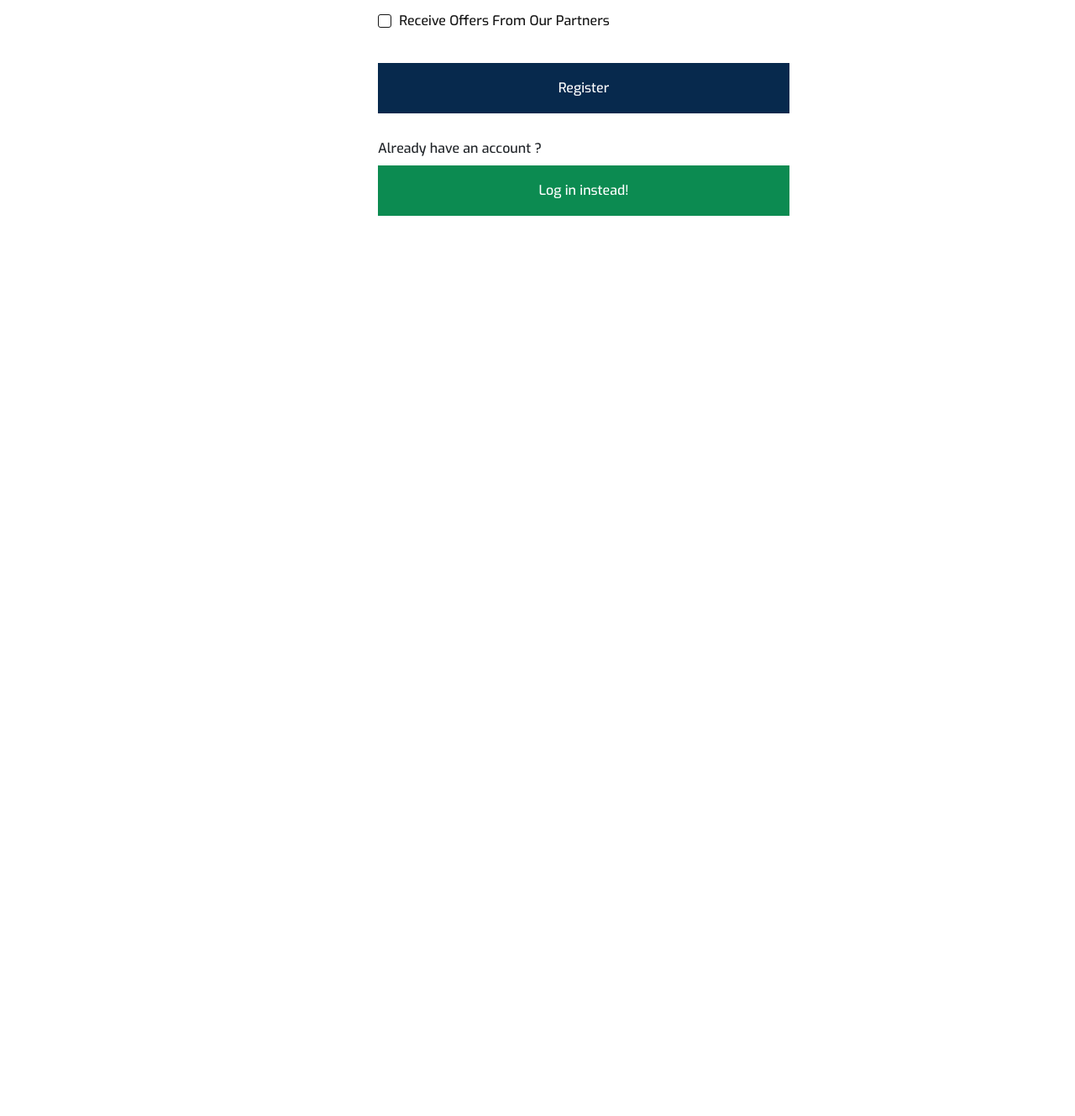
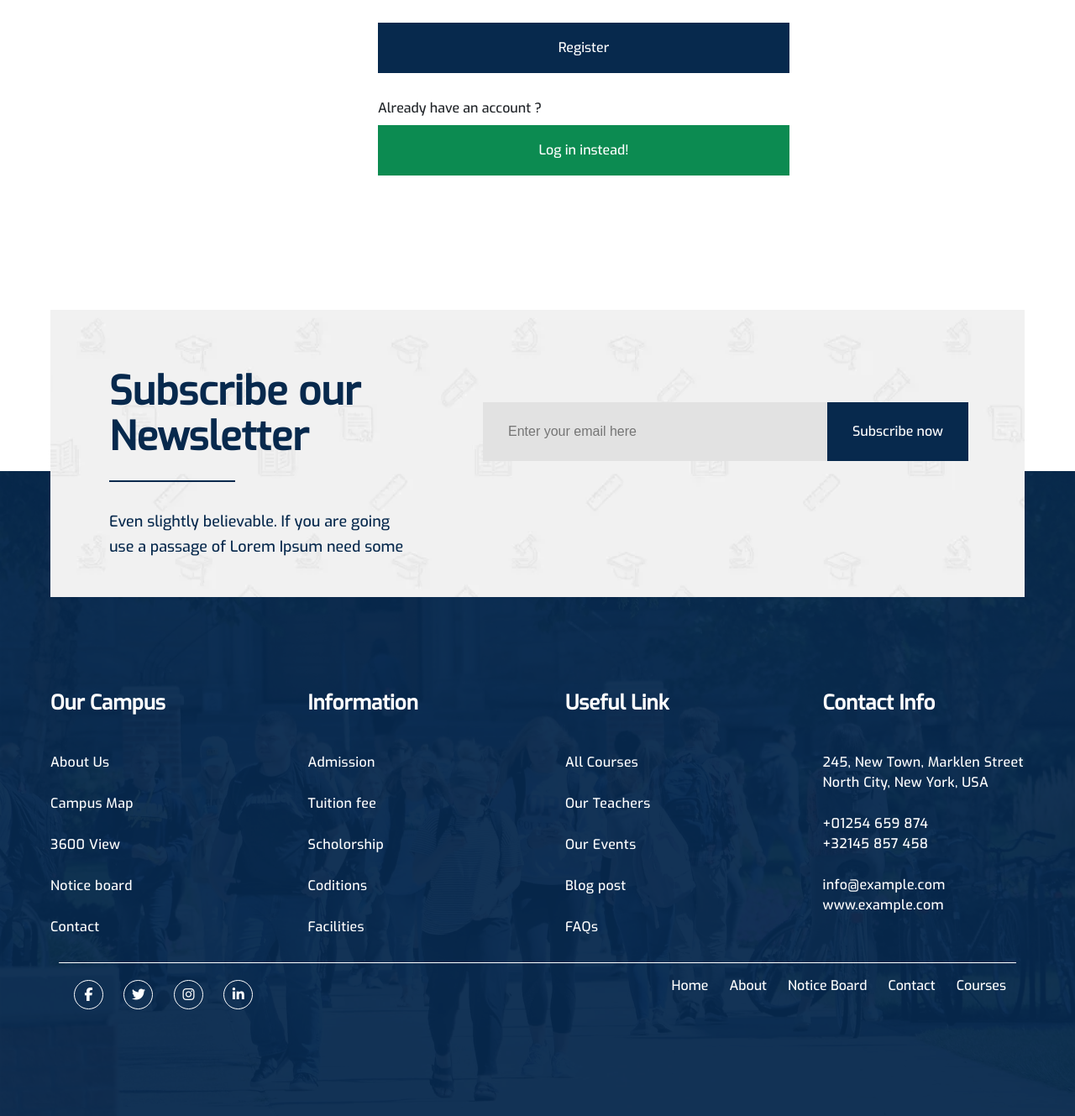
Before and after one commit to Santosh-ai-star/consultancywebsite, a plain HTML site: page register.html in a window 1280 px wide. Shown: the part 1471-2800 px from the top of the page at 84% size. Before the commit the page ends 1728 px from the top, so only its background shows below. Drawn offline with nearby package versions, Linux system fonts and the light colour scheme.

Commit message:
register

```diff
--- a/register.html
+++ b/register.html
@@ -156,7 +156,7 @@
                         <div class="single-form">
                             <label for="pass">Password *</label>
                             <input type="password" id="pass">
-                        </div>git remote add origin https://github.com/Santosh-ai-star/consultancywebsite.git
+                        </div>
                         <div class="single-form">
                             <label for="pass2"> Confrim Password *</label>
                             <input type="password" id="pass2">
@@ -179,6 +179,151 @@
                             <a href="register.html" class="main-btn main-btn-2">Log in instead!</a>
                         </div>
                     </form>
+                </div>
+            </div>
+        </div>
+    </section>
+    <section class="newsletter-area">
+        <div class="container-5">
+            <div class="newsletter-wrapper bg_cover">
+                <div class="newsletter-content">
+                    <h2 class="title">Subscribe our Newsletter</h2>
+                    <span class="line"></span>
+                    <p>Even slightly believable. If you are going use a passage of Lorem Ipsum need some</p>
+
+                </div>
+                <div class="newsletter-form ">
+                    <form action="index.html">
+                        <input type="text" placeholder="Enter your email here">
+                        <button class="main-btn">
+                            Subscribe now
+                        </button>
+                    </form>
+                </div>
+            </div>
+        </div>
+    </section>
+    <section class="footer-area bg_cover" style="background-image: url(image/counter-bg.webp);">
+        <div class="footer-widget">
+            <div class="container-5">
+                <div class="footer-link">
+                    <h4 class="footer-title">Our Campus</h4>
+                    <ul class="link-list">
+                        <li><a href="">About Us</a></li>
+                        <li><a href="">Campus Map</a></li>
+                        <li><a href="">3600 View</a></li>
+                        <li><a href="">Notice board</a></li>
+                        <li><a href="">Contact</a></li>
+                    </ul>
+                </div>
+                <div class="footer-link">
+                    <h4 class="footer-title">Information</h4>
+                    <ul class="link-list">
+                        <li><a href="">Admission</a></li>
+                        <li><a href="">Tuition fee</a></li>
+                        <li><a href="">Scholorship</a></li>
+                        <li><a href="">Coditions</a></li>
+                        <li><a href="">Facilities</a></li>
+                    </ul>
+                </div>
+                <div class="footer-link">
+                    <h4 class="footer-title">Useful Link</h4>
+                    <ul class="link-list">
+                        <li><a href="https://www.w3schools.com/">All Courses</a></li>
+                        <li><a href="">Our Teachers</a></li>
+                        <li><a href="">Our Events</a></li>
+                        <li><a href="">Blog post</a></li>
+                        <li><a href="">FAQs</a></li>
+                    </ul>
+                </div>
+                <div class="footer-link">
+                    <h4 class="footer-title">Contact Info</h4>
+                    <ul class="link-list">
+                        <li>
+                            <p>
+                                245, New Town, Marklen Street North City, New York, USA
+                            </p>
+                        </li>
+                        <li>
+                            <p>
+                                <a href="">
+                                    +01254 659 874 </a>
+                            </p>
+                            <p>
+                                <a href="">+32145 857 458</a>
+                            </p>
+                        </li>
+                        <li>
+                            <p>
+                                <a href="">
+                                    info@example.com </a>
+                            </p>
+                            <p>
+                                <a href="">www.example.com</a>
+                            </p>
+                        </li>
+
+                    </ul>
+                </div>
+            </div>
+            <div class="footer-widget-wrapper">
+                <div class="footer-social">
+                    <ul class="social" style="margin-top: 20px !important;">
+                        <li>
+                            <a href="#">
+                                <i class="fab fa-facebook-f"></i>
+                            </a>
+                        </li>
+                        <li>
+                            <a href="#">
+                                <i class="fab fa-twitter"></i>
+                            </a>
+                        </li>
+                        <li>
+                            <a href="#">
+                                <i class="fab fa-instagram"></i>
+                            </a>
+                        </li>
+                        <li>
+                            <a href="#">
+                                <i class="fab fa-linkedin-in"></i>
+                            </a>
+                        </li>
+                    </ul>
+                </div>
+                <div class="footer-menu" >
+                    <ul class="menu" style="display: flex;">
+                        <li>
+                            <a href="index.html">Home</a>
+                        </li>
+                        <li>
+                            <a href="about.html">About</a>
+                        </li>
+                        <li>
+                            <a href="about.html">Notice Board</a>
+                        </li>
+                        <li>
+                            <a href="contact.html">Contact</a>
+                        </li>
+                        <li>
+                            <a href="courses.html">Courses</a>
+                        </li>
+                    </ul>
+                </div>
+            </div>
+
+        </div>
+        <div class="footer-copyright">
+            <div class="container-5">
+                <div class="copyright text-center">
+                    <p>
+                        @ 2024
+                        <span>Edumate</span>
+                        Made with
+                        <i class="fa fa-heart"></i>
+                        by
+                        <a href="">EEE innovation</a>
+                    </p>
                 </div>
             </div>
         </div>
```
